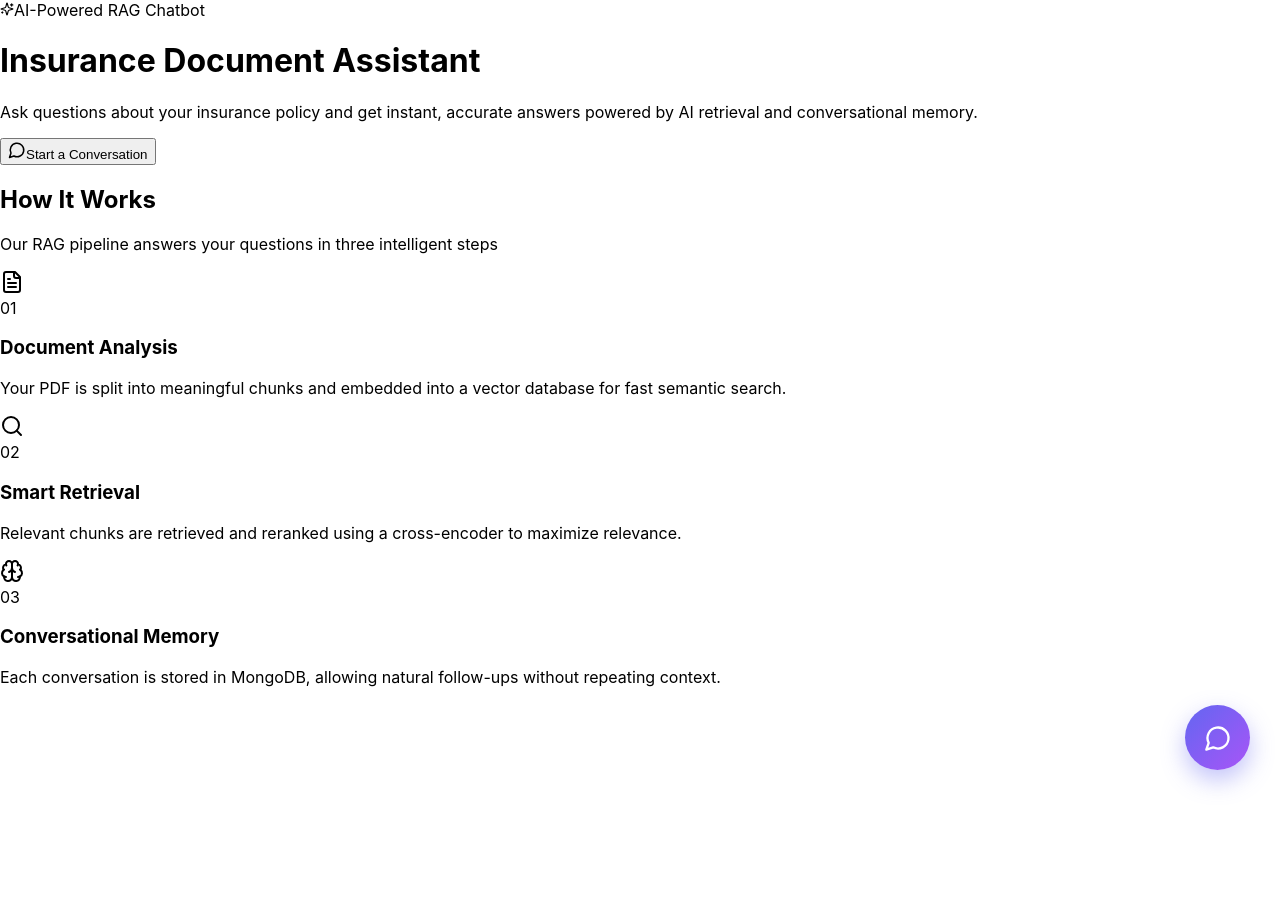
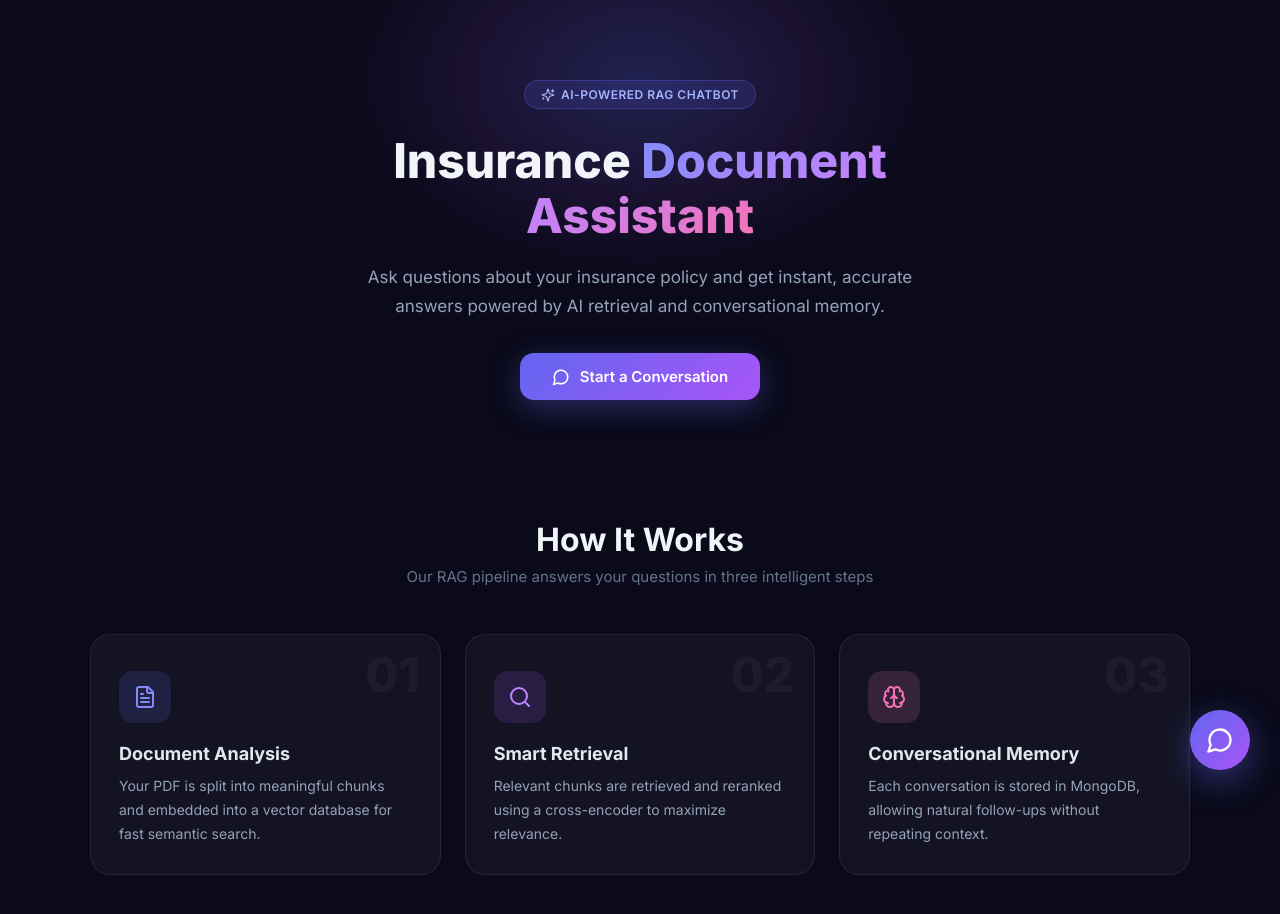
Before and after one commit to ASK-18/chatbot, a React (Create React App) app in the folder frontend/: page / in a window 1280 px wide. Shown: the top 914 px of the page. Before the commit the page ends 800 px from the top, so only its background shows below. Built offline with nearby package versions, Linux system fonts and the light colour scheme.

Commit message:
Refactor Chatbot CSS for improved styling and layout

```diff
--- a/frontend/src/Chatbot.css
+++ b/frontend/src/Chatbot.css
@@ -1,45 +1,381 @@
-/* Container */
+/* ============================================
+   GLOBAL / ROOT
+   ============================================ */
+@import url('https://fonts.googleapis.com/css2?family=Inter:wght@400;500;600;700;800&display=swap');
+
+.app-root {
+  min-height: 100vh;
+  background: #0a0a1a;
+  color: #e2e8f0;
+  font-family: 'Inter', -apple-system, BlinkMacSystemFont, 'Segoe UI', sans-serif;
+  overflow-x: hidden;
+}
+
+/* ============================================
+   HERO SECTION
+   ============================================ */
+.hero-section {
+  position: relative;
+  padding: 80px 40px 60px;
+  text-align: center;
+  overflow: hidden;
+}
+
+.hero-glow {
+  position: absolute;
+  top: -120px;
+  left: 50%;
+  transform: translateX(-50%);
+  width: 600px;
+  height: 400px;
+  background: radial-gradient(ellipse, rgba(99, 102, 241, 0.25) 0%, rgba(168, 85, 247, 0.1) 40%, transparent 70%);
+  pointer-events: none;
+  z-index: 0;
+}
+
+.hero-content {
+  position: relative;
+  z-index: 1;
+  max-width: 700px;
+  margin: 0 auto;
+}
+
+.hero-badge {
+  display: inline-flex;
+  align-items: center;
+  gap: 6px;
+  padding: 6px 16px;
+  background: rgba(99, 102, 241, 0.15);
+  border: 1px solid rgba(99, 102, 241, 0.3);
+  border-radius: 100px;
+  font-size: 12px;
+  font-weight: 600;
+  color: #a5b4fc;
+  margin-bottom: 24px;
+  letter-spacing: 0.5px;
+  text-transform: uppercase;
+}
+
+.hero-title {
+  font-size: 48px;
+  font-weight: 800;
+  line-height: 1.15;
+  margin: 0 0 20px;
+  color: #f1f5f9;
+}
+
+.gradient-text {
+  background: linear-gradient(135deg, #818cf8 0%, #c084fc 50%, #f472b6 100%);
+  -webkit-background-clip: text;
+  -webkit-text-fill-color: transparent;
+  background-clip: text;
+}
+
+.hero-subtitle {
+  font-size: 17px;
+  line-height: 1.7;
+  color: #94a3b8;
+  margin: 0 0 32px;
+  max-width: 560px;
+  margin-left: auto;
+  margin-right: auto;
+}
+
+.hero-cta {
+  display: inline-flex;
+  align-items: center;
+  gap: 10px;
+  padding: 14px 32px;
+  background: linear-gradient(135deg, #6366f1 0%, #a855f7 100%);
+  color: white;
+  border: none;
+  border-radius: 14px;
+  font-size: 15px;
+  font-weight: 600;
+  cursor: pointer;
+  transition: transform 0.2s, box-shadow 0.2s;
+  box-shadow: 0 8px 30px rgba(99, 102, 241, 0.35);
+  font-family: inherit;
+}
+
+.hero-cta:hover {
+  transform: translateY(-2px);
+  box-shadow: 0 12px 40px rgba(99, 102, 241, 0.5);
+}
+
+/* ============================================
+   HOW IT WORKS
+   ============================================ */
+.how-it-works {
+  padding: 60px 40px 80px;
+  max-width: 1100px;
+  margin: 0 auto;
+}
+
+.section-title {
+  font-size: 32px;
+  font-weight: 700;
+  text-align: center;
+  margin: 0 0 8px;
+  color: #f1f5f9;
+}
+
+.section-subtitle {
+  text-align: center;
+  color: #64748b;
+  font-size: 15px;
+  margin: 0 0 48px;
+}
+
+.steps-grid {
+  display: grid;
+  grid-template-columns: repeat(auto-fit, minmax(280px, 1fr));
+  gap: 24px;
+}
+
+.step-card {
+  position: relative;
+  background: rgba(255, 255, 255, 0.04);
+  border: 1px solid rgba(255, 255, 255, 0.08);
+  border-radius: 20px;
+  padding: 36px 28px 28px;
+  transition: transform 0.3s, border-color 0.3s, box-shadow 0.3s;
+  backdrop-filter: blur(10px);
+  overflow: hidden;
+}
+
+.step-card:hover {
+  transform: translateY(-6px);
+  border-color: rgba(99, 102, 241, 0.3);
+  box-shadow: 0 20px 60px rgba(99, 102, 241, 0.12);
+}
+
+.step-icon {
+  width: 52px;
+  height: 52px;
+  border-radius: 14px;
+  display: flex;
+  align-items: center;
+  justify-content: center;
+  margin-bottom: 20px;
+}
+
+.step-icon-1 {
+  background: rgba(99, 102, 241, 0.15);
+  color: #818cf8;
+}
+
+.step-icon-2 {
+  background: rgba(168, 85, 247, 0.15);
+  color: #c084fc;
+}
+
+.step-icon-3 {
+  background: rgba(244, 114, 182, 0.15);
+  color: #f472b6;
+}
+
+.step-number {
+  position: absolute;
+  top: 16px;
+  right: 20px;
+  font-size: 48px;
+  font-weight: 800;
+  color: rgba(255, 255, 255, 0.04);
+  line-height: 1;
+  pointer-events: none;
+}
+
+.step-card h3 {
+  font-size: 18px;
+  font-weight: 700;
+  margin: 0 0 10px;
+  color: #e2e8f0;
+}
+
+.step-card p {
+  font-size: 14px;
+  line-height: 1.7;
+  color: #94a3b8;
+  margin: 0;
+}
+
+/* ============================================
+   RECENT CONVERSATIONS / HISTORY
+   ============================================ */
+.history-section {
+  padding: 0 40px 80px;
+  max-width: 1100px;
+  margin: 0 auto;
+}
+
+.history-header {
+  display: flex;
+  justify-content: space-between;
+  align-items: center;
+  margin-bottom: 32px;
+}
+
+.history-header .section-title {
+  text-align: left;
+  margin: 0;
+}
+
+.view-all-btn {
+  display: flex;
+  align-items: center;
+  gap: 4px;
+  padding: 8px 16px;
+  background: rgba(255, 255, 255, 0.06);
+  border: 1px solid rgba(255, 255, 255, 0.1);
+  border-radius: 10px;
+  color: #94a3b8;
+  font-size: 13px;
+  font-weight: 500;
+  cursor: pointer;
+  transition: all 0.2s;
+  font-family: inherit;
+}
+
+.view-all-btn:hover {
+  background: rgba(255, 255, 255, 0.1);
+  color: #e2e8f0;
+}
+
+.rotate-90 {
+  transform: rotate(90deg);
+  transition: transform 0.2s;
+}
+
+.sessions-grid {
+  display: grid;
+  grid-template-columns: repeat(auto-fill, minmax(300px, 1fr));
+  gap: 16px;
+}
+
+.session-card {
+  background: rgba(255, 255, 255, 0.04);
+  border: 1px solid rgba(255, 255, 255, 0.08);
+  border-radius: 16px;
+  padding: 20px;
+  cursor: pointer;
+  transition: all 0.25s;
+}
+
+.session-card:hover {
+  background: rgba(99, 102, 241, 0.08);
+  border-color: rgba(99, 102, 241, 0.25);
+  transform: translateY(-2px);
+}
+
+.session-card-top {
+  display: flex;
+  justify-content: space-between;
+  align-items: center;
+  margin-bottom: 12px;
+}
+
+.session-icon {
+  width: 32px;
+  height: 32px;
+  background: rgba(99, 102, 241, 0.15);
+  border-radius: 8px;
+  display: flex;
+  align-items: center;
+  justify-content: center;
+  color: #818cf8;
+}
+
+.session-time {
+  display: flex;
+  align-items: center;
+  gap: 4px;
+  font-size: 11px;
+  color: #64748b;
+}
+
+.session-preview {
+  font-size: 13px;
+  color: #cbd5e1;
+  line-height: 1.5;
+  margin: 0 0 12px;
+  display: -webkit-box;
+  -webkit-line-clamp: 2;
+  -webkit-box-orient: vertical;
+  overflow: hidden;
+}
+
+.session-meta {
+  display: flex;
+  justify-content: space-between;
+  align-items: center;
+  font-size: 11px;
+  color: #64748b;
+}
+
+.resume-link {
+  color: #818cf8;
+  font-weight: 600;
+}
+
+/* ============================================
+   CHAT CONTAINER (floating widget)
+   ============================================ */
 .chat-container {
   position: fixed;
   bottom: 30px;
   right: 30px;
   z-index: 9999;
-  font-family: 'Segoe UI', Roboto, Helvetica, Arial, sans-serif;
+  font-family: 'Inter', -apple-system, BlinkMacSystemFont, 'Segoe UI', sans-serif;
   display: flex;
   flex-direction: column;
   align-items: flex-end;
 }
 
-/* Chat Window */
+/* ============================================
+   CHAT WINDOW
+   ============================================ */
 .chat-window {
-  width: 370px;
-  height: 450px;
-  background: white;
-  border-radius: 28px;
-  box-shadow: 0 15px 50px rgba(0, 0, 0, 0.2);
+  width: 400px;
+  height: 520px;
+  background: #111827;
+  border-radius: 24px;
+  box-shadow: 0 25px 80px rgba(0, 0, 0, 0.6), 0 0 0 1px rgba(255, 255, 255, 0.08);
   display: flex;
   flex-direction: column;
   overflow: hidden;
-  margin-bottom: 20px;
-  animation: popIn 0.3s cubic-bezier(0.68, -0.55, 0.27, 1.55);
-  border: 1px solid #e2e8f0;
+  margin-bottom: 16px;
+  animation: popIn 0.35s cubic-bezier(0.68, -0.55, 0.27, 1.55);
 }
 
 @keyframes popIn {
-  from { opacity: 0; transform: scale(0.8) translateY(40px); }
-  to { opacity: 1; transform: scale(1) translateY(0); }
+  from { opacity: 0; transform: scale(0.85) translateY(30px); }
+  to   { opacity: 1; transform: scale(1) translateY(0); }
 }
 
-/* Header */
+/* ============================================
+   CHAT HEADER
+   ============================================ */
 .chat-header {
-  padding: 20px;
+  padding: 18px 20px;
   background: linear-gradient(135deg, #6366f1 0%, #a855f7 100%);
   color: white;
   display: flex;
   justify-content: space-between;
   align-items: center;
 }
+/* Session status label (NEW SESSION / RESUMED SESSION) */
+.session-label {
+  display: flex;
+  align-items: center;
+  gap: 4px;
 
+  font-size: 9px;          /* ↓ smaller text */
+  font-weight: 500;
+  opacity: 0.75;           /* softer, less dominant */
+  letter-spacing: 0.3px;
+  margin-top: 2px;
+}
 .bot-info {
   display: flex;
   align-items: center;
@@ -56,53 +392,76 @@
   justify-content: center;
 }
 
-/* Messages */
+/* ============================================
+   CHAT MESSAGES
+   ============================================ */
 .chat-messages {
   flex: 1;
   padding: 20px;
-  background: #f1f5f9;
+  background: #0f1729;
   overflow-y: auto;
   display: flex;
   flex-direction: column;
-  gap: 12px;
+  gap: 10px;
+}
+
+/* Custom scrollbar */
+.chat-messages::-webkit-scrollbar {
+  width: 5px;
+}
+.chat-messages::-webkit-scrollbar-track {
+  background: transparent;
+}
+.chat-messages::-webkit-scrollbar-thumb {
+  background: rgba(255, 255, 255, 0.1);
+  border-radius: 10px;
 }
 
 .msg-bubble {
-  max-width: 80%;
+  max-width: 82%;
   padding: 12px 16px;
-  font-size: 14px;
-  line-height: 1.4;
+  font-size: 13.5px;
+  line-height: 1.55;
+  word-wrap: break-word;
+  white-space: pre-wrap;
 }
 
 .msg-bot {
-  background: white;
-  color: #1e293b;
+  background: rgba(255, 255, 255, 0.07);
+  color: #e2e8f0;
   align-self: flex-start;
-  border-radius: 18px 18px 18px 4px;
-  box-shadow: 0 2px 5px rgba(0,0,0,0.05);
+  border-radius: 16px 16px 16px 4px;
+  border: 1px solid rgba(255, 255, 255, 0.06);
 }
 
 .msg-user {
-  background: #6366f1;
+  background: linear-gradient(135deg, #6366f1 0%, #7c3aed 100%);
   color: white;
   align-self: flex-end;
-  border-radius: 18px 18px 4px 18px;
+  border-radius: 16px 16px 4px 16px;
 }
 
-/* Input Area */
+/* ============================================
+   CHAT INPUT
+   ============================================ */
 .chat-input-area {
-  padding: 15px;
-  background: white;
-  border-top: 1px solid #e2e8f0;
+  padding: 14px 16px;
+  background: #111827;
+  border-top: 1px solid rgba(255, 255, 255, 0.06);
 }
 
 .input-box {
   display: flex;
-  background: #f8fafc;
-  border: 1px solid #e2e8f0;
-  border-radius: 20px;
-  padding: 5px 5px 5px 15px;
+  background: rgba(255, 255, 255, 0.06);
+  border: 1px solid rgba(255, 255, 255, 0.1);
+  border-radius: 16px;
+  padding: 4px 4px 4px 16px;
   align-items: center;
+  transition: border-color 0.2s;
+}
+
+.input-box:focus-within {
+  border-color: rgba(99, 102, 241, 0.5);
 }
 
 .input-box input {
@@ -110,37 +469,104 @@
   border: none;
   background: transparent;
   outline: none;
-  font-size: 14px;
-  padding: 8px 0;
+  font-size: 13.5px;
+  padding: 10px 0;
+  color: #e2e8f0;
+  font-family: inherit;
+}
+
+.input-box input::placeholder {
+  color: #4b5563;
 }
 
 .send-button {
-  background: #6366f1;
+  background: linear-gradient(135deg, #6366f1 0%, #a855f7 100%);
   color: white;
   border: none;
-  width: 35px;
-  height: 35px;
+  width: 36px;
+  height: 36px;
+  border-radius: 12px;
+  cursor: pointer;
+  display: flex;
+  align-items: center;
+  justify-content: center;
+  transition: transform 0.15s, box-shadow 0.15s;
+}
+
+.send-button:hover {
+  transform: scale(1.05);
+  box-shadow: 0 4px 15px rgba(99, 102, 241, 0.4);
+}
+
+/* ============================================
+   TOGGLE BUTTON
+   ============================================ */
+.toggle-button {
+  width: 60px;
+  height: 60px;
+  background: linear-gradient(135deg, #6366f1 0%, #a855f7 100%);
+  border: none;
   border-radius: 50%;
+  color: white;
   cursor: pointer;
+  box-shadow: 0 10px 35px rgba(99, 102, 241, 0.45);
+  transition: transform 0.2s, box-shadow 0.2s;
   display: flex;
   align-items: center;
   justify-content: center;
 }
 
-/* Toggle Button */
-.toggle-button {
-  width: 65px;
-  height: 65px;
-  background: linear-gradient(135deg, #6366f1 0%, #a855f7 100%);
-  border: none;
-  border-radius: 50%;
-  color: white;
-  cursor: pointer;
-  box-shadow: 0 10px 25px rgba(99, 102, 241, 0.4);
-  transition: transform 0.2s;
-  display: flex;
-  align-items: center;
-  justify-content: center;
+.toggle-button:hover {
+  transform: scale(1.1);
+  box-shadow: 0 14px 45px rgba(99, 102, 241, 0.55);
 }
 
-.toggle-button:hover { transform: scale(1.1); }
+/* ============================================
+   SPINNER ANIMATION
+   ============================================ */
+@keyframes spin {
+  from { transform: rotate(0deg); }
+  to   { transform: rotate(360deg); }
+}
+
+.spin-icon {
+  animation: spin 1s linear infinite;
+}
+
+/* ============================================
+   RESPONSIVE
+   ============================================ */
+@media (max-width: 768px) {
+  .hero-title {
+    font-size: 32px;
+  }
+
+  .hero-section {
+    padding: 60px 20px 40px;
+  }
+
+  .how-it-works,
+  .history-section {
+    padding-left: 20px;
+    padding-right: 20px;
+  }
+
+  .steps-grid {
+    grid-template-columns: 1fr;
+  }
+
+  .sessions-grid {
+    grid-template-columns: 1fr;
+  }
+
+  .chat-window {
+    width: 92vw;
+    height: 70vh;
+    border-radius: 20px;
+  }
+
+  .chat-container {
+    bottom: 16px;
+    right: 16px;
+  }
+}
```
